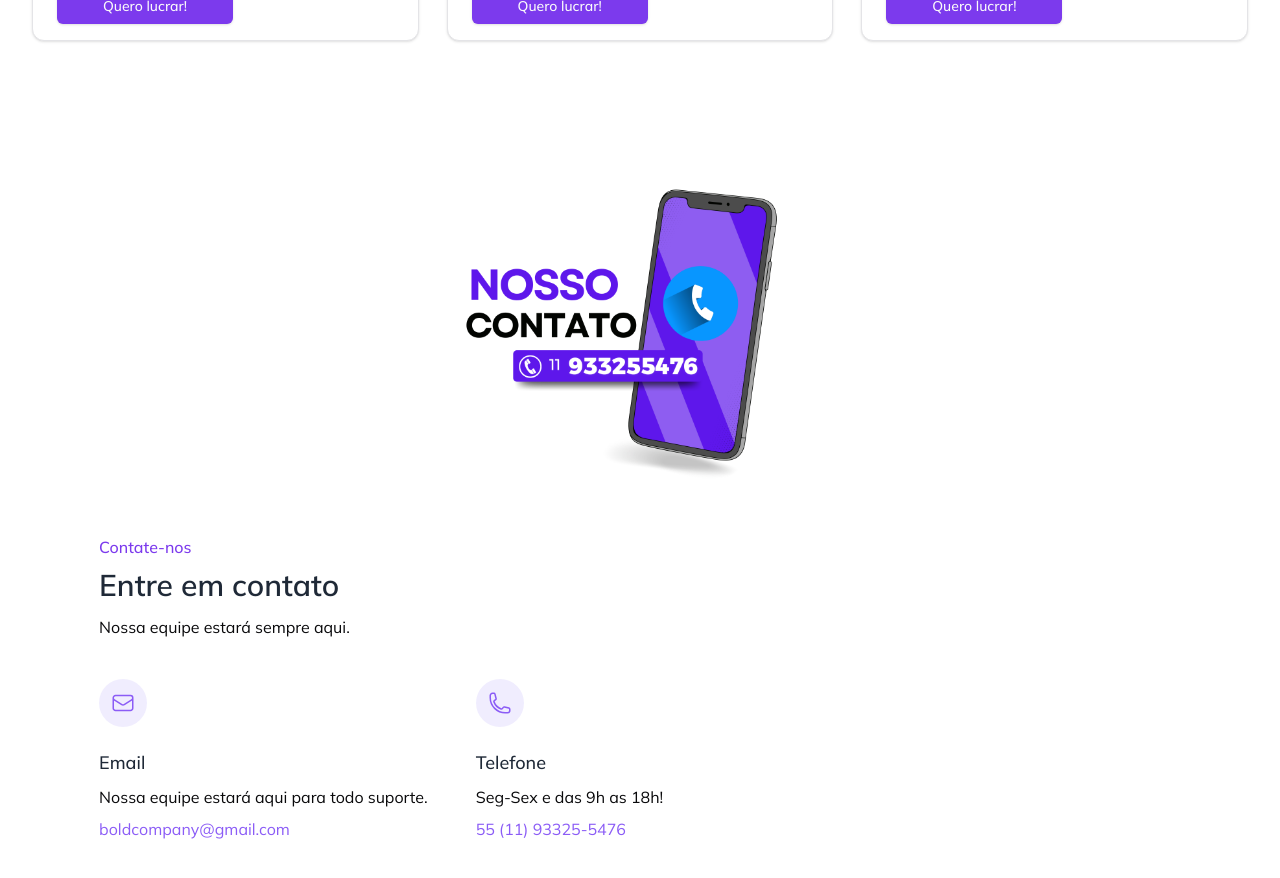
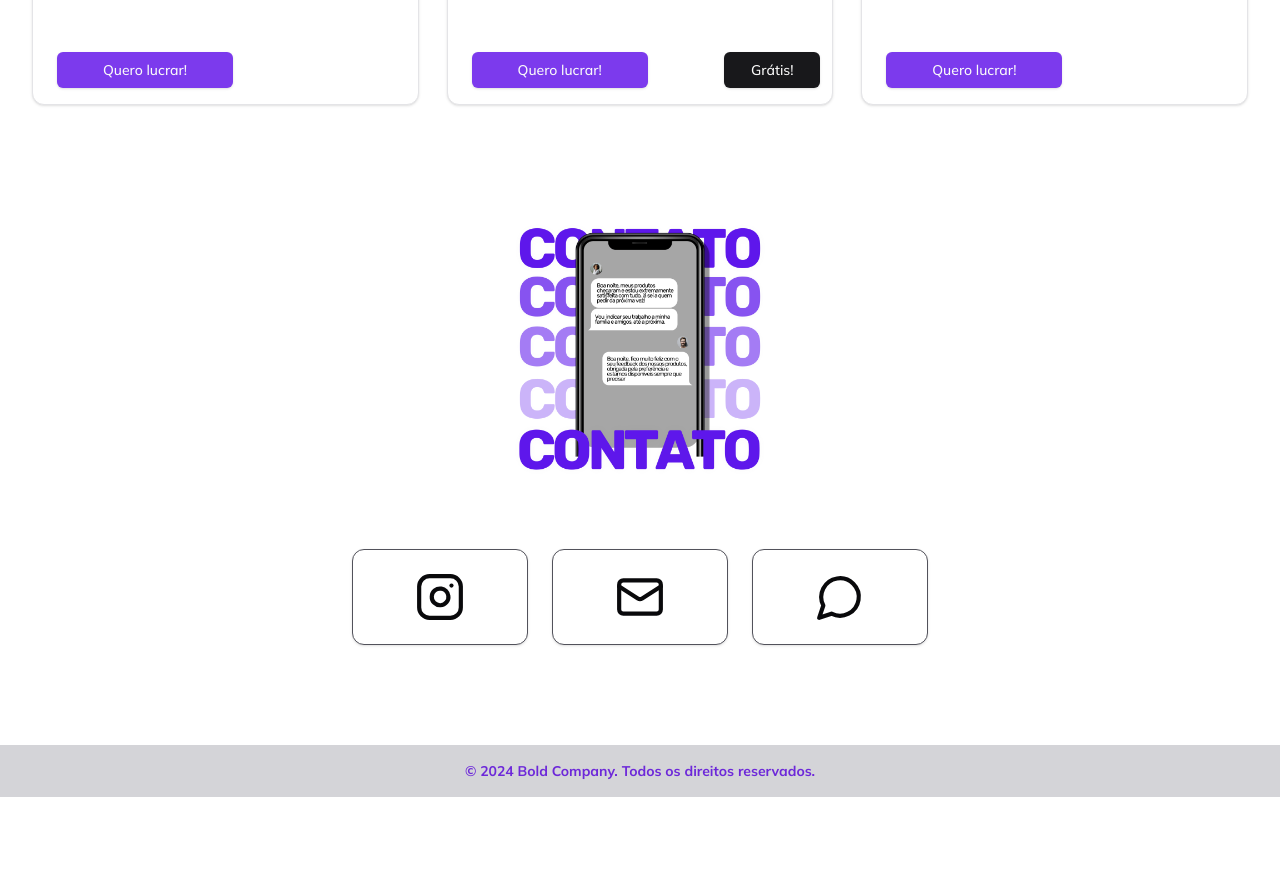
Before and after one commit to barretodev1/bold_saas, a Next.js app: page / in a window 1280 px wide. Shown: the part 2880-3758 px from the top of the page. After the commit the page ends 3677 px from the top, so only its background shows below. Built offline with nearby package versions, Linux system fonts and the light colour scheme.

Commit message:
feat: add a component contact and footer

```diff
--- a/app/_components/card-service-item.tsx
+++ b/app/_components/card-service-item.tsx
@@ -59,7 +59,7 @@ const ComponentService = () => {
           </div>
 
           <div className="flex flex-col">
-            <h1 className="text-xl font-bold">
+            <h1 className="truncate text-xl font-bold">
               Identidade Visual e Design
             </h1>
             <p className="text-sm font-normal text-zinc-600 mt-1">
@@ -110,7 +110,18 @@ const ComponentService = () => {
             Orientação especializada para otimizar campanhas, fortalecer sua marca e alcançar melhores resultados. </p>
           </div>
 
-          <Button className="w-44 bottom-0 mb-4 absolute bg-violet-600">Quero lucrar!</Button>
+          <div className="flex flex-row gap-44">
+            <div>
+              <Button className="w-44 bottom-0 mb-4 absolute bg-violet-600">Quero lucrar!</Button>
+            </div>
+            <div className="">
+              <a href="https://form.jotform.com/243236228275659">
+                <Button className="w-24 bottom-0 mb-4 absolute right-0 mr-3">Grátis!</Button>
+              </a>
+            </div>
+
+          </div>
+
         </CardContent>
       </Card>
 
@@ -121,7 +132,7 @@ const ComponentService = () => {
           </div>
 
           <div className="flex flex-col">
-            <h1 className="text-xl font-bold">
+            <h1 className="truncate text-xl font-bold">
               Técnicas de Copywriting!
             </h1>
             <p className="text-sm font-normal text-zinc-600 mt-1">
--- a/app/_components/contact.tsx
+++ b/app/_components/contact.tsx
@@ -1,46 +1,39 @@
+import {
+  InstagramIcon,
+  MailIcon,
+  MessageCircleIcon,
+  ZapIcon,
+} from "lucide-react";
+import { Card } from "./ui/card";
+
 const ComponentContact = () => {
-    return (
-        <section className="bg-white dark:bg-gray-900">
-    <div className="container px-1 py-12 mx-auto">
-        <div>
-            <p className="font-medium text-violet-600">Contate-nos</p>
-            <h1 className="mt-2 text-2xl font-semibold text-gray-800 md:text-3xl dark:text-white">Entre em contato</h1>
-            <p className="mt-3">Nossa equipe estará sempre aqui.</p>
-        </div>
+  return (
+      <main className="flex flex-col items-center justify-center gap-6 md:flex-row">
+        <a href="">
+          <Card className="flex border hover:bg-zinc-200 transition-all border-solid border-zinc-600 items-center justify-center h-24 w-44">
+            <div className="flex justify-center items-center text-center">
+              <InstagramIcon width={50} height={50} />
+            </div>
+          </Card>
+        </a>
 
-        <div className="grid grid-cols-1 gap-12 mt-10 md:grid-cols-2 lg:grid-cols-3">
-            <div>
-                <span className="inline-block p-3 text-violet-500 rounded-full bg-violet-100/80 dark:bg-gray-800">
-                    <svg xmlns="http://www.w3.org/2000/svg" fill="none" viewBox="0 0 24 24" stroke-width="1.5"
-                        stroke="currentColor" className="w-6 h-6">
-                        <path stroke-linecap="round" stroke-linejoin="round"
-                            d="M21.75 6.75v10.5a2.25 2.25 0 01-2.25 2.25h-15a2.25 2.25 0 01-2.25-2.25V6.75m19.5 0A2.25 2.25 0 0019.5 4.5h-15a2.25 2.25 0 00-2.25 2.25m19.5 0v.243a2.25 2.25 0 01-1.07 1.916l-7.5 4.615a2.25 2.25 0 01-2.36 0L3.32 8.91a2.25 2.25 0 01-1.07-1.916V6.75" />
-                    </svg>
-                </span>
+        <a href="">
+          <Card className="flex border hover:bg-zinc-200 transition-all border-solid border-zinc-600 items-center justify-center h-24 w-44">
+            <div className="flex justify-center items-center text-center">
+              <MailIcon width={50} height={50} />
+            </div>
+          </Card>
+        </a>
 
-                <h2 className="mt-4 text-lg font-medium text-gray-800 dark:text-white">Email</h2>
-                <p className="mt-2">Nossa equipe estará aqui para todo suporte.</p>
-                <p className="mt-2 text-violet-500 dark:text-violet-400">boldcompany@gmail.com</p>
+        <a href="">
+          <Card className="flex border hover:bg-zinc-200 transition-all border-solid border-zinc-600 items-center justify-center h-24 w-44">
+            <div className="flex justify-center items-center text-center">
+              <MessageCircleIcon width={50} height={50} />
             </div>
-
-
-            <div>
-                <span className="inline-block p-3 text-violet-500 rounded-full bg-violet-100/80 dark:bg-gray-800">
-                    <svg xmlns="http://www.w3.org/2000/svg" fill="none" viewBox="0 0 24 24" stroke-width="1.5"
-                        stroke="currentColor" className="w-6 h-6">
-                        <path stroke-linecap="round" stroke-linejoin="round"
-                            d="M2.25 6.75c0 8.284 6.716 15 15 15h2.25a2.25 2.25 0 002.25-2.25v-1.372c0-.516-.351-.966-.852-1.091l-4.423-1.106c-.44-.11-.902.055-1.173.417l-.97 1.293c-.282.376-.769.542-1.21.38a12.035 12.035 0 01-7.143-7.143c-.162-.441.004-.928.38-1.21l1.293-.97c.363-.271.527-.734.417-1.173L6.963 3.102a1.125 1.125 0 00-1.091-.852H4.5A2.25 2.25 0 002.25 4.5v2.25z" />
-                    </svg>
-                </span>
-
-                <h2 className="mt-4 text-lg font-medium text-gray-800 dark:text-white">Telefone</h2>
-                <p className="mt-2">Seg-Sex e das 9h as 18h!</p>
-                <p className="mt-2 text-violet-500 dark:text-violet-400">55 (11) 93325-5476</p>
-            </div>
-        </div>
-    </div>
-</section>
-     );
-}
+          </Card>
+        </a>
+      </main>
+  );
+};
 
 export default ComponentContact;
--- /dev/null
+++ b/app/_components/footer.tsx
@@ -0,0 +1,13 @@
+const ComponentFooter = () => {
+  return (
+    <footer className="">
+      <div className="bg-zinc-300 text-center py-4">
+        <p className="text-sm text-violet-700 font-bold">
+          © 2024 Bold Company. Todos os direitos reservados.
+        </p>
+      </div>
+    </footer>
+  );
+};
+
+export default ComponentFooter;
--- a/app/page.tsx
+++ b/app/page.tsx
@@ -6,6 +6,7 @@ import { Button } from "./_components/ui/button";
 import ComponentContact from "./_components/contact";
 import ComponentService from "./_components/card-service-item";
 import SmoothScrollLinks from "../app/_components/scroll"
+import ComponentFooter from "./_components/footer";
 
 export default function Home() {
 
@@ -67,7 +68,7 @@ export default function Home() {
       </div>
 
       {/* COMPONENT LUCRAR */}
-      <div className="p-8" id="lucrar">
+      <div className="p-8 mt-16" id="lucrar">
         <div className="flex items-center justify-center">
           <Image src='/lucrar.png' alt="venha lucrar" height={330} width={330}/>
         </div>
@@ -80,14 +81,19 @@ export default function Home() {
        {/* COMPONENT CONTACT US */}
        <div className="flex flex-col items-center justify-center p-5 pt-16" id="contato">
         <div>
-          <Image src='/contact_us.png' alt="contato" height={350} width={350}/>
+          <Image src='/contato.png' alt="contato" height={300} width={300}/>
         </div>
 
-        <div>
+        <div className="flex items-center justify-center mt-12">
           <ComponentContact/>
         </div>
       </div>
 
+      {/* COMPONENT FOOTER */}
+      <div className="mt-20 w-full">
+        <ComponentFooter/>
+      </div>
+
     </div>
-  );
+  );''
 }
```
Also changed, not shown: public/contact_us.png (deleted), public/contato.png (added).
